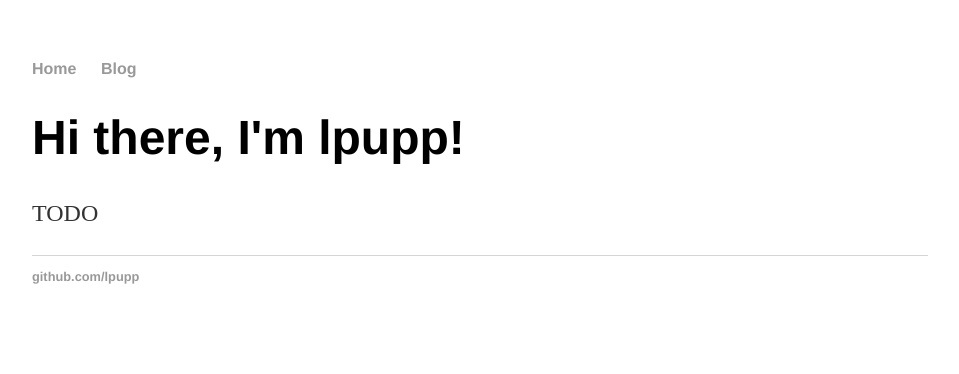
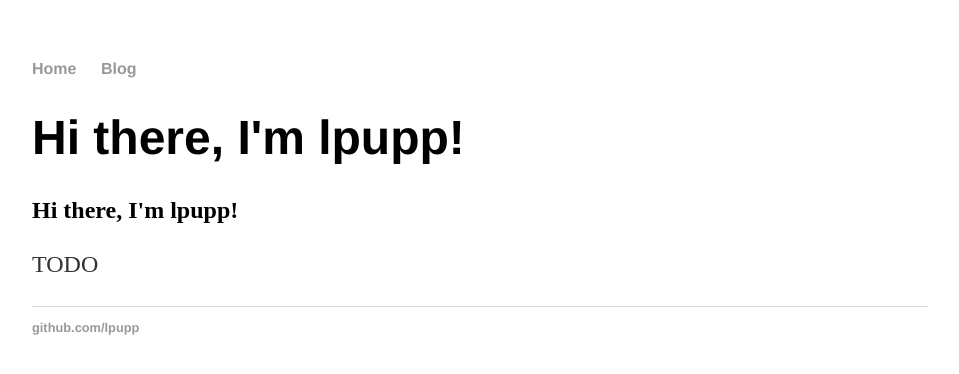
Before and after one commit to lpupp/lpupp.github.io, a Jekyll site: the page built from index.html, in a window 1280 px wide. Shown: the top 374 px of the page, without its empty margins (160-1119 px from the left). Built offline with Jekyll 4.4.1, drawn with Linux system fonts in a browser that asks for light colours.

Commit message:
Update index.html

```diff
--- a/index.html
+++ b/index.html
@@ -4,6 +4,6 @@ title: lpupp
 ---
 <div class="blurb">
 	<h1>Hi there, I'm lpupp!</h1>
-	<p> TODO <!-- <a href="/about">Read more about my life...</a> -->
-	</p>
-</div><!-- /.blurb -->
+	<h2>Hi there, I'm lpupp!</h2>
+	<p> TODO </p>
+</div>
```
